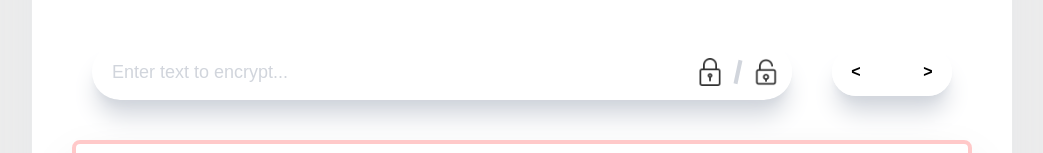
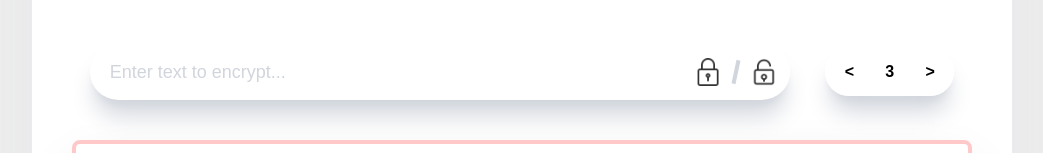
Before and after one commit to kodevx/occulto, a React (Vite) app: page / in a window 1280 px wide. Shown: the part 254-407 px from the top of the page, without its empty margins (118-1161 px from the left). Built offline with nearby package versions, Linux system fonts and the light colour scheme; a web font is replaced by a local one.

Commit message:
Logic Implementation of Shift Feature

```diff
--- a/src/constants/constants.ts
+++ b/src/constants/constants.ts
@@ -1 +1,3 @@
 export const SHIFT = 3;
+export const INCREMENT_SHIFT = 'increment_shift';
+export const DECREMENT_SHIFT = 'decrementt_shift';
--- a/src/customHooks/App/useApp.tsx
+++ b/src/customHooks/App/useApp.tsx
@@ -1,12 +1,18 @@
 import React, { useCallback } from 'react';
-import { getEncryptedText, getDecryptedText } from '../../utils/encryptData';
+import { getEncryptedText, getDecryptedText } from '../../utils/encryptUtils';
 
-import { SHIFT } from '../../constants/constants';
+import {
+    SHIFT,
+    INCREMENT_SHIFT,
+    DECREMENT_SHIFT
+} from '../../constants/constants';
 
 interface useAppResult {
+    shift: number
+    isBusy: boolean
     inputText: string
     outputText: string
-    isBusy: boolean
+    handleShift: (action: string) => void
     handleInputText: (value: string) => void
     handleEncryption: () => void
     handleDecryption: () => void
@@ -16,6 +22,9 @@ const useApp = () : useAppResult => {
 
     const [inputText, setInputText] = React.useState<string>('');
     const [outputText, setOutputText] = React.useState<string>('');
+
+    const [shift, setShift] = React.useState(SHIFT);
+
     const [isBusy, setIsBusy] = React.useState<boolean>(false);
 
     const handleInputText = useCallback(
@@ -23,12 +32,23 @@ const useApp = () : useAppResult => {
         [setInputText]
     );
 
+    const handleShift = useCallback(
+        (action: string) => {
+            if(action === INCREMENT_SHIFT) {
+                setShift(prevValue => prevValue + 1);
+            } else if(action === DECREMENT_SHIFT) {
+                setShift(prevValue => prevValue - 1)
+            }
+        },
+        [setShift]
+    );
+
     const handleEncryption = useCallback(
         () => {
             try {
                 setIsBusy(true);
 
-                const encryptedText = getEncryptedText(inputText, SHIFT);
+                const encryptedText = getEncryptedText(inputText, shift);
                 setOutputText(encryptedText);
 
             } catch(err) {
@@ -41,6 +61,7 @@ const useApp = () : useAppResult => {
             }
         },
         [
+            shift,
             inputText,
             setOutputText,
             setIsBusy
@@ -72,9 +93,11 @@ const useApp = () : useAppResult => {
     );
 
     return {
+        shift,
+        isBusy,
         inputText,
-        isBusy,
         outputText,
+        handleShift,
         handleInputText,
         handleEncryption,
         handleDecryption
```
